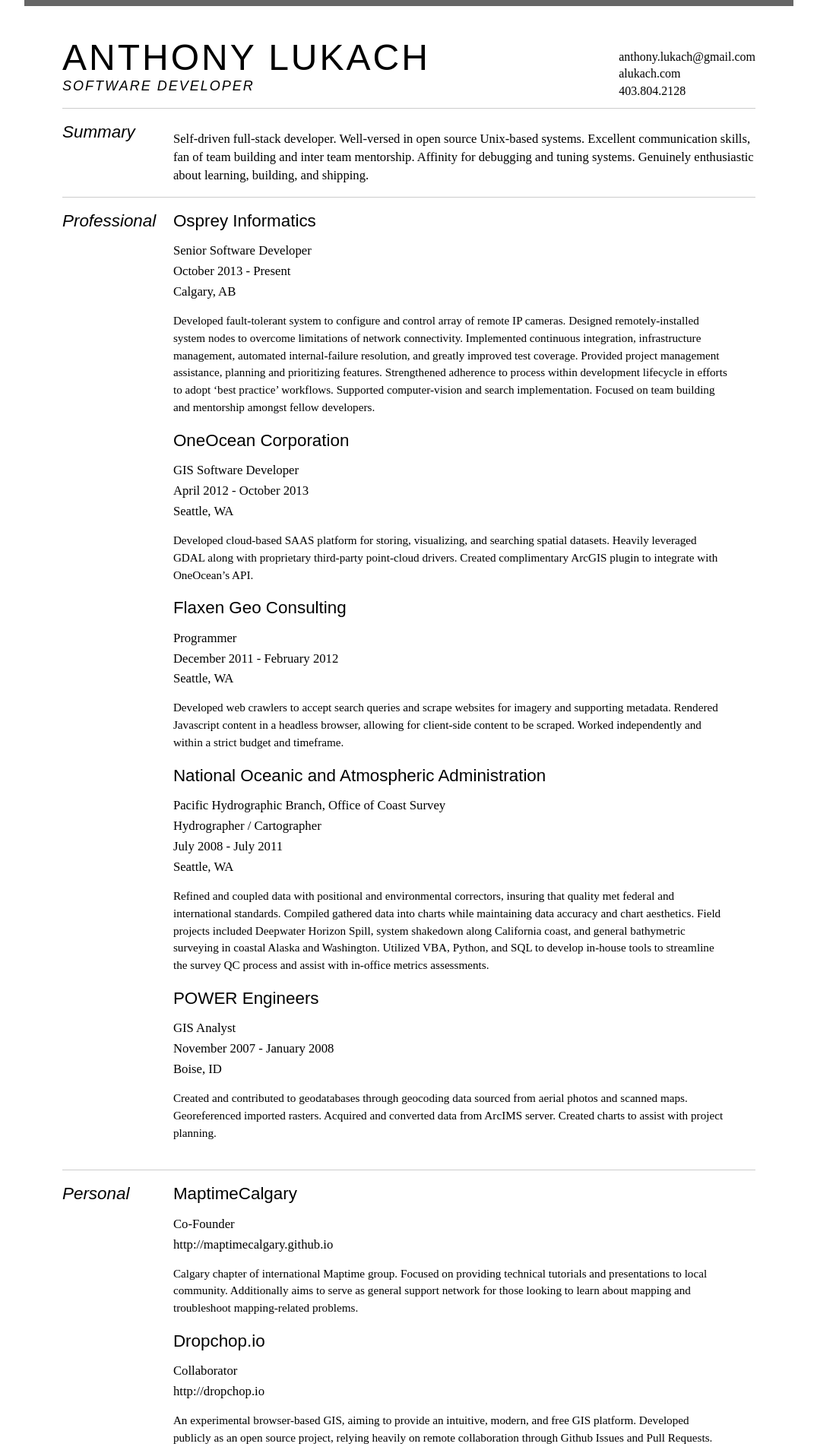
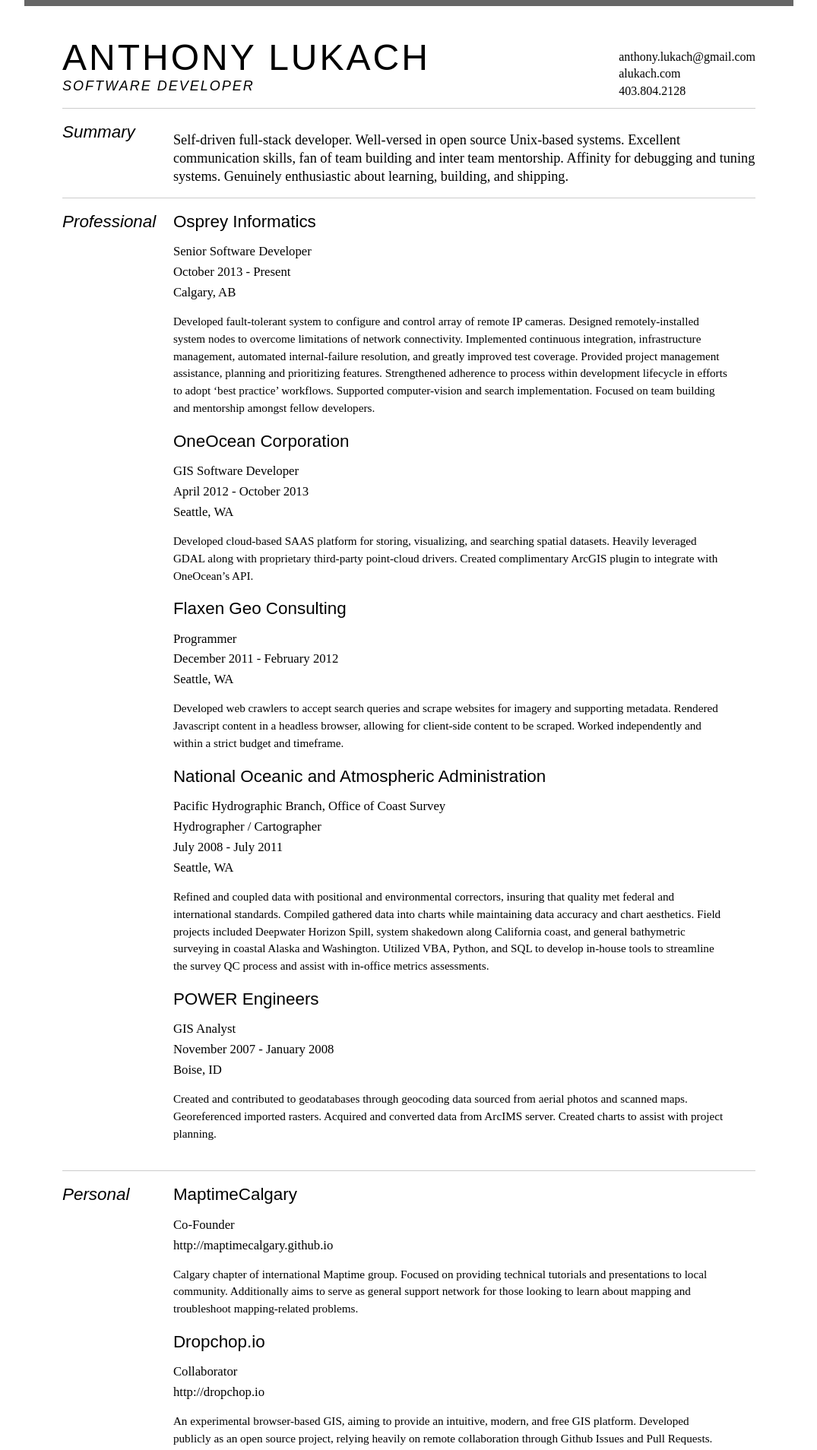
Before and after one commit to alukach/alukach.github.io, a Jekyll site: the page resume/alukach.html, which Jekyll copies as it is, in a window 1280 px wide. Shown: the top 1908 px of the page at 76% size, without its empty margins (102-1177 px from the left). Built offline with Jekyll 4.4.1, drawn with Linux system fonts in a browser that asks for light colours; Markdown is read by kramdown in place of the engine named in the settings.

Commit message:
Up summary font size

```diff
--- a/resume/alukach-resume.css
+++ b/resume/alukach-resume.css
@@ -312,7 +312,7 @@ body.pdf dl em {
   margin:.6em 0 16px;
   padding:0;
   display:block;
-  font-size:104%;
+  font-size:114%;
   line-height:24px;
 }
 .resume ul {
--- a/resume/source/css/resume.css
+++ b/resume/source/css/resume.css
@@ -135,7 +135,7 @@
     margin: .6em 0 16px;
     padding: 0;
     display: block;
-    font-size: 104%;
+    font-size: 114%;
     line-height: 24px;
 }
 
```
Also changed, not shown: 1 other file.
